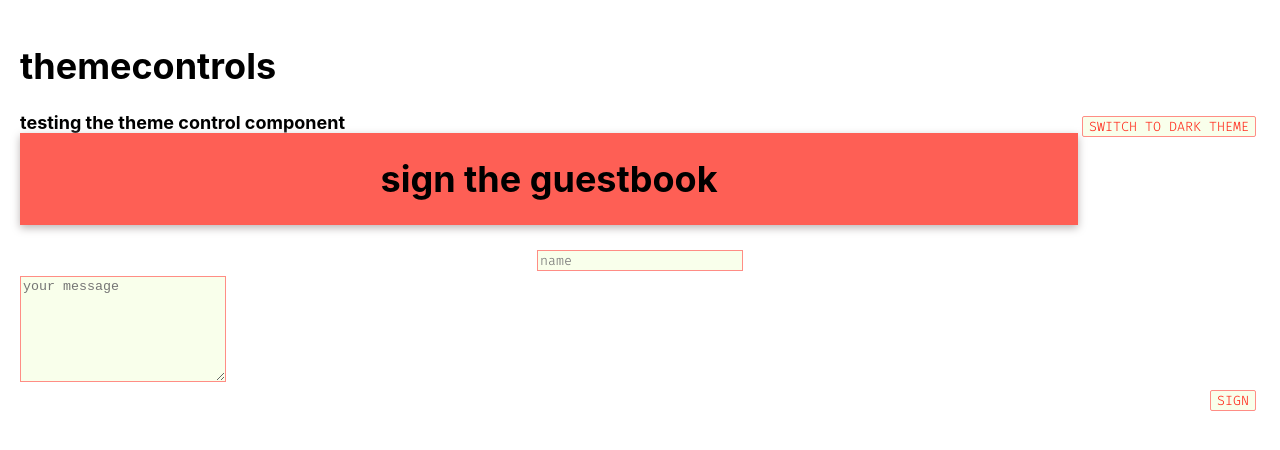
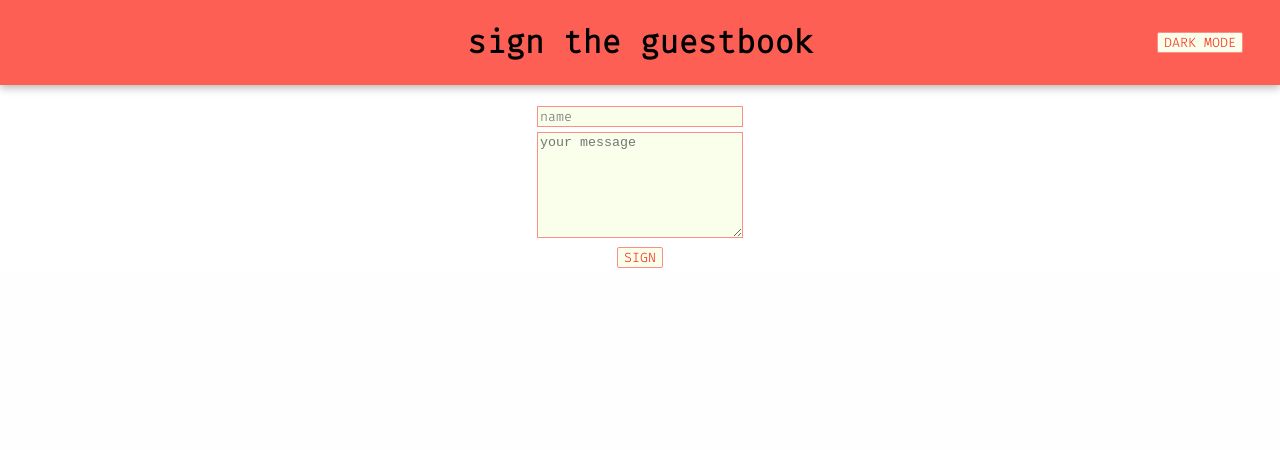
Before and after one commit to ian-ch-jsx/guestbook, a React (Create React App) app: page / in a window 1280 px wide. Shown: the top 450 px of the page. Built offline with nearby package versions, Linux system fonts and the light colour scheme.

Commit message:
moved toggle to header

```diff
--- a/src/App.css
+++ b/src/App.css
@@ -1,6 +1,6 @@
 @import url('https://fonts.googleapis.com/css2?family=Fira+Code:wght@300&display=swap');
 
-/* .App {
+.App {
   text-align: center;
 }
 
@@ -11,4 +11,4 @@ body {
 
 h1 {
   font-family: 'fira code', sans-serif;
-} */
+}
--- a/src/App.jsx
+++ b/src/App.jsx
@@ -1,11 +1,9 @@
 import './App.css';
-import ThemeControls from './components/ThemeControls/ThemeControls';
 import Home from './views/Home/Home';
 
 function App() {
   return (
     <div className="App">
-      <ThemeControls />
       <Home />
     </div>
   );
--- a/src/components/Header/Header.css
+++ b/src/components/Header/Header.css
@@ -2,7 +2,7 @@
   display: flex;
   background-color: #fe5f55;
   margin: auto;
-  justify-content: center;
+  justify-content: space-between;
   align-items: center;
   padding: 0px 20px 0px 20px;
   filter: drop-shadow(0px 3px 4px #bbb6b6);
@@ -20,3 +20,7 @@ h1 {
 h2 {
   color: #ff2e1f;
 }
+
+.spaceholder {
+  width: 120px;
+}
--- a/src/components/Header/Header.jsx
+++ b/src/components/Header/Header.jsx
@@ -1,4 +1,5 @@
 import { useUser } from '../../context/UserContext';
+import ThemeControls from '../ThemeControls/ThemeControls';
 import './Header.css';
 
 export default function Header() {
@@ -7,7 +8,9 @@ export default function Header() {
   const welcome = user ? `hi, ${user}!` : 'sign the guestbook';
   return (
     <div className="header">
+      <span className="spaceholder"></span>
       <h1>{welcome}</h1>
+      <ThemeControls />
     </div>
   );
 }
--- /dev/null
+++ b/src/components/ThemeControls/ThemeControls.css
@@ -0,0 +1,3 @@
+.theme-toggle {
+  width: 120px;
+}
--- a/src/components/ThemeControls/ThemeControls.jsx
+++ b/src/components/ThemeControls/ThemeControls.jsx
@@ -1,4 +1,5 @@
 import useLocalStorage from '../../hooks/LocalStorage';
+import './ThemeControls.css';
 
 export default function ThemeControls() {
   // if line 9 does not work, change 10 to 'theme' 'light'
@@ -8,13 +9,10 @@ export default function ThemeControls() {
   const switchTheme = () => {
     const newTheme = theme === 'light' ? 'dark' : 'light';
     setTheme(newTheme);
-    console.log(newTheme);
   };
   return (
-    <div className="app" data-theme={theme}>
-      <h1>ThemeControls</h1>
-      <span>testing the theme control component</span>
-      <button onClick={switchTheme}>Switch to {theme === 'light' ? 'Dark' : 'Light'} Theme</button>
+    <div className="theme-toggle" data-theme={theme}>
+      <button onClick={switchTheme}>{theme === 'light' ? 'Dark' : 'Light'} mode</button>
     </div>
   );
 }
--- a/src/index.css
+++ b/src/index.css
@@ -26,11 +26,6 @@ code {
 .App {
   color: var(--text-primary);
   background-color: var(--background);
-  font-size: large;
-  font-weight: bold;
-  padding: 20px;
-  height: calc(100vh - 40px);
-  transition: all 0.5s;
 }
 
 .App h1 {
@@ -41,6 +36,4 @@ button {
   color: var(--text-primary);
   background-color: var(--background);
   border: 2px var(--text-primary) solid;
-  float: right;
-  transition: all 0.5s;
 }
--- a/src/views/Home/Home.jsx
+++ b/src/views/Home/Home.jsx
@@ -2,7 +2,6 @@ import EntryList from '../../components/EntryList/EntryList';
 import Guestbook from '../../components/Guestbook/Guestbook';
 import Header from '../../components/Header/Header';
 import { EntryProvider } from '../../context/EntryContext';
-import useLocalStorage from '../../hooks/LocalStorage';
 
 export default function Home() {
   return (
```
